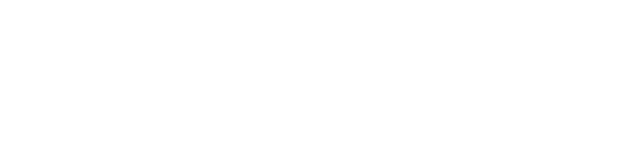
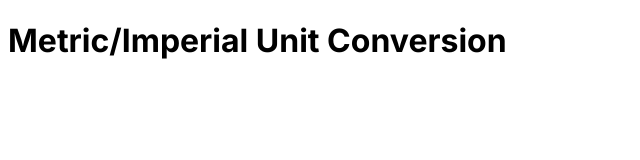
Before and after one commit to SenithVijayantha/unit-converter, a plain HTML site: page index.html in a window 1280 px wide. Shown: the whole page, without its empty margins (0-640 px from the left). Drawn offline with Linux system fonts and the light colour scheme.

Commit message:
Added google fonts

```diff
--- a/index.html
+++ b/index.html
@@ -8,6 +8,6 @@
     <title>Unit Converter</title>
 </head>
 <body>
-
+    <h1>Metric/Imperial Unit Conversion</h1>
 </body>
 </html>
--- a/styles.css
+++ b/styles.css
@@ -0,0 +1,8 @@
+@import url('https://fonts.googleapis.com/css2?family=Inter:ital,opsz,wght@0,14..32,100..900;1,14..32,100..900&display=swap');
+
+body {
+    font-family: "Inter", serif;
+    font-optical-sizing: auto;
+    font-weight: 400;
+    font-style: normal;
+}
```
